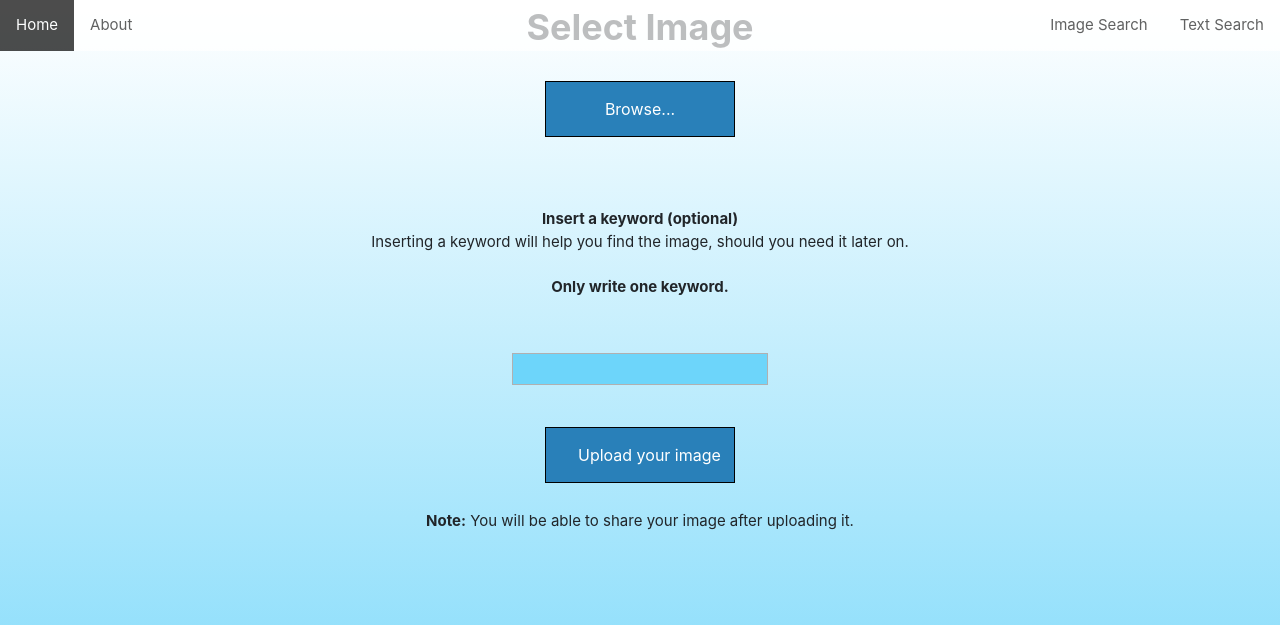
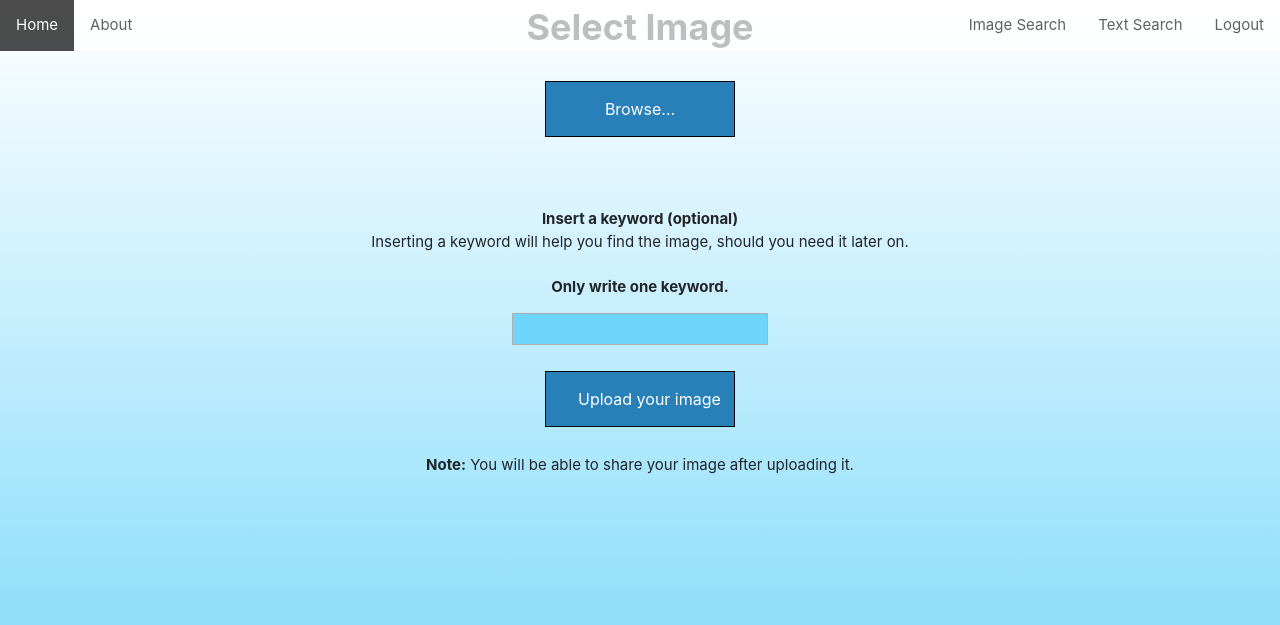
Before and after one commit to GabrielMares00/django-SITUE, a Django app: template templates/image-uploader.html in a window 1280 px wide. Shown: the top 625 px of the page. Run offline with Django 3.2, Linux system fonts and the light colour scheme; the template is opened without the code that fills it, so the values that code supplies are empty.

Commit message:
Fixed emails + added logout button

```diff
--- a/TWSITUE/urls.py
+++ b/TWSITUE/urls.py
@@ -12,5 +12,6 @@ urlpatterns = [
     path('image-search', views.imageSearcher),
     path('text-search', views.textSearcher),
     path('image-uploader', views.imageUploader),
-    path('text-uploader', views.textUploader)
+    path('text-uploader', views.textUploader),
+    path('logout', views.logoutView)
 ]
--- a/static/css/signup.css
+++ b/static/css/signup.css
@@ -6,8 +6,7 @@ input[type=text], input[type=password], input[type=email] {
   text-align: center;
   background: #6DD5FA !important;
   color: #1f1f1f;
-  margin-top: 5vh;
-  margin-bottom: 2vh;
+  margin-top: 0.005%;
 }
 
 input[type=text]:focus, input[type=password]:focus, input[type=email]:focus {
@@ -55,5 +54,5 @@ input:active {
 }
 
 li {
-  color: #6DD5FA;
+  color: black;
 }
--- a/templates/nav-bar.html
+++ b/templates/nav-bar.html
@@ -2,6 +2,7 @@
     <li><a href="/" class="left">Home</a></li>
     <li><a href="about" class="left">About</a></li>
 
+    <li><a href="logout" class="right">Logout</a></li>
     <li><a href="text-search" class="right">Text Search</a></li>
     <li><a href="image-search" class="right">Image Search</a></li>
 
```
Also changed, not shown: TWSITUE/views.py (+28 -1 lines).
